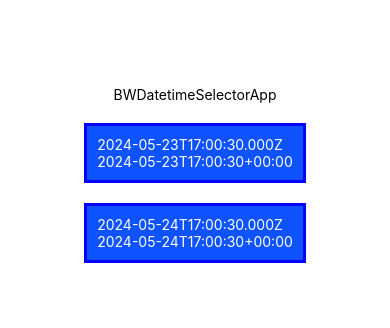
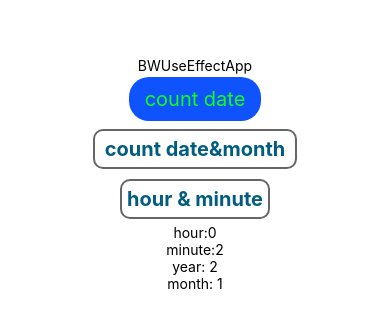
Before and after one commit to chutchaikp/react-native-datepicker-thai, a React Native app: screen / in a window 390 px wide. Shown: the part 248-576 px from the top of the page. Built offline with nearby package versions, Linux system fonts and the light colour scheme.

Commit message:
Understanding useEffect

```diff
--- a/App.js
+++ b/App.js
@@ -22,6 +22,7 @@ import BWDatetimeSelectorApp from "./src/debugs/BWDatetimeSelectorApp.js";
 // import LifeCycle2App from "./src/debugs/LifeCycle2App.js";
 // import SwitchApp from "./src/components/switch/SwitchApp.js";
 import BWMoment from "./src/components/moment/BWMoment.js";
+import BWUseEffectApp from "./src/components/useeffect/BWUseEffectApp.js";
 
 import { store } from "./src/redux/store.js";
 import { Provider } from "react-redux";
@@ -41,7 +42,9 @@ const App = () => {
         {/* <BWMoment /> */}
 
         {/* <ReduxApp /> */}
-        <BWDatetimeSelectorApp />
+        {/* <BWDatetimeSelectorApp /> */}
+
+        <BWUseEffectApp />
       </View>
     </Provider>
   );
--- /dev/null
+++ b/src/components/useeffect/BWUseEffectApp.js
@@ -0,0 +1,71 @@
+import { StyleSheet, Text, TouchableOpacity, View } from "react-native";
+import React, { useEffect, useState } from "react";
+import { ss } from "../../styles/Styles";
+
+let loops = 0;
+const BWUseEffectApp = () => {
+  console.log("BWUseEffectApp - render loop: ", loops++);
+  const [date, setDate] = useState(0);
+  const [month, setMonth] = useState(0);
+  const [year, setYear] = useState(0);
+
+  const [hour, setHour] = useState(0);
+  const [minute, setMinute] = useState(0);
+
+  useEffect(() => {
+    console.log("useEffect[] 1");
+  }, []);
+
+  useEffect(() => {
+    console.log("useEffect[date]");
+  }, [date]);
+
+  // ORDER IS IMPORTANT
+  useEffect(() => {
+    console.log("useEffect[date, month]");
+  }, [date, month]);
+  useEffect(() => {
+    console.log("useEffect[year]");
+  }, [year]);
+
+  useEffect(() => {
+    console.log("useEffect[] 2");
+  }, []);
+
+  useEffect(() => {
+    console.log("useEffect[hour] ----------- x");
+    setMinute((m) => m + 1);
+    setMinute((m) => m + 1);
+
+    setYear((y) => y + 1);
+    setYear((y) => y + 1);
+
+    setMonth((m) => m + 1);
+  }, [hour]);
+
+  console.log("BWUseEffectApp - render 2");
+  return (
+    <View style={ss.viewFull}>
+      <Text>BWUseEffectApp</Text>
+      <TouchableOpacity style={ss.buttonBlue} onPress={() => setDate(date + 1)}>
+        <Text style={ss.textGreen}> count date </Text>
+      </TouchableOpacity>
+      <TouchableOpacity style={ss.button} onPress={() => setDate(date + 1)}>
+        <Text style={ss.textTeal}> count date&month </Text>
+      </TouchableOpacity>
+
+      <TouchableOpacity style={ss.button} onPress={() => setHour(hour + 1)}>
+        <Text style={ss.textTeal}>hour & minute</Text>
+      </TouchableOpacity>
+
+      <Text>hour:{hour}</Text>
+      <Text>minute:{minute}</Text>
+      <Text>year: {minute}</Text>
+      <Text>month: {month}</Text>
+    </View>
+  );
+};
+
+export default BWUseEffectApp;
+
+const styles = StyleSheet.create({});
--- a/src/styles/Styles.js
+++ b/src/styles/Styles.js
@@ -6,7 +6,7 @@ export const ss = StyleSheet.create({
     display: "flex",
     width: "100%",
     height: "100%",
-    // backgroundColor: "yellow",
+    backgroundColor: "white",
     justifyContent: "center",
     alignItems: "center",
   },
@@ -43,7 +43,7 @@ export const ss = StyleSheet.create({
     alignItems: "center",
     padding: 5,
     margin: 5,
-    // borderRadius: 10,
+    borderRadius: 10,
     backgroundColor: "#fff",
     // borderWidth: 3,
     // borderColor: "#02856b",
@@ -60,6 +60,7 @@ export const ss = StyleSheet.create({
     justifyContent: "center",
     margin: 3,
     padding: 10,
+    borderRadius: 20,
   },
   textButton: {
     color: "#666",
```
